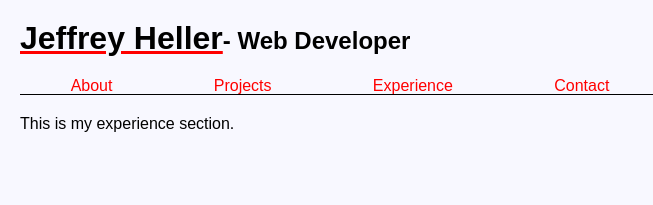
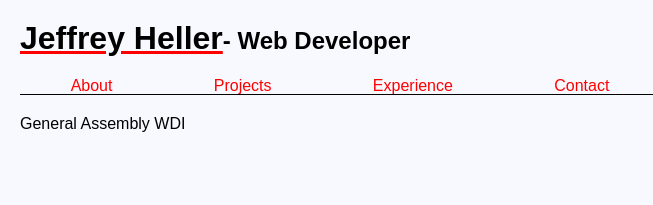
Before and after one commit to Jheller11/portfolio-working-version, a React (Create React App) app: page /experience in a window 1280 px wide. Shown: the top 205 px of the page, without its empty margins (0-653 px from the left). Built offline with nearby package versions, Linux system fonts and the light colour scheme.

Commit message:
react fix

```diff
--- a/src/components/Experience/Experience.js
+++ b/src/components/Experience/Experience.js
@@ -2,7 +2,7 @@ import React, { Component } from 'react'
 
 class Experience extends Component {
   render() {
-    return <div>This is my experience section.</div>
+    return <div>General Assembly WDI</div>
   }
 }
 
```
